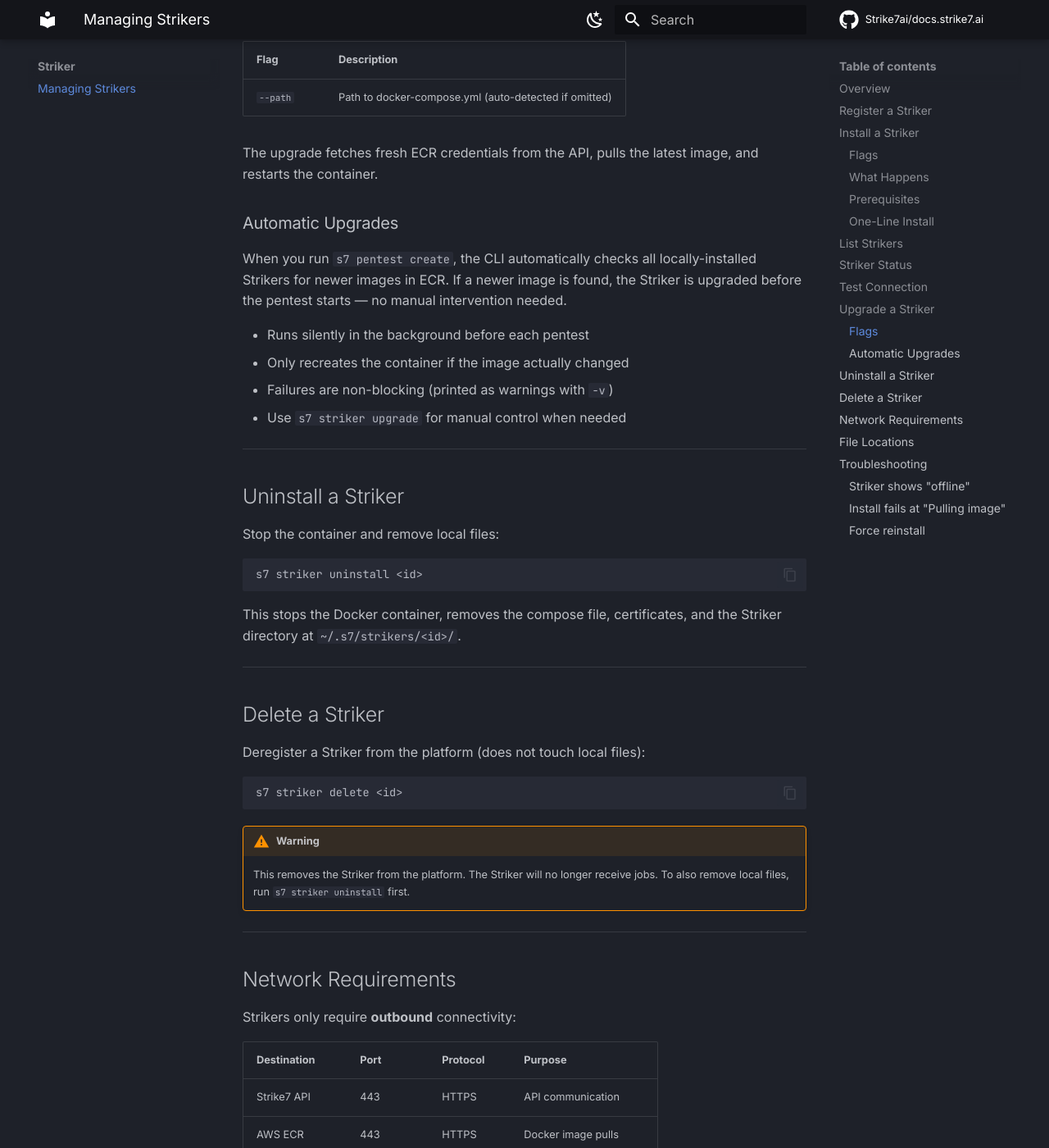
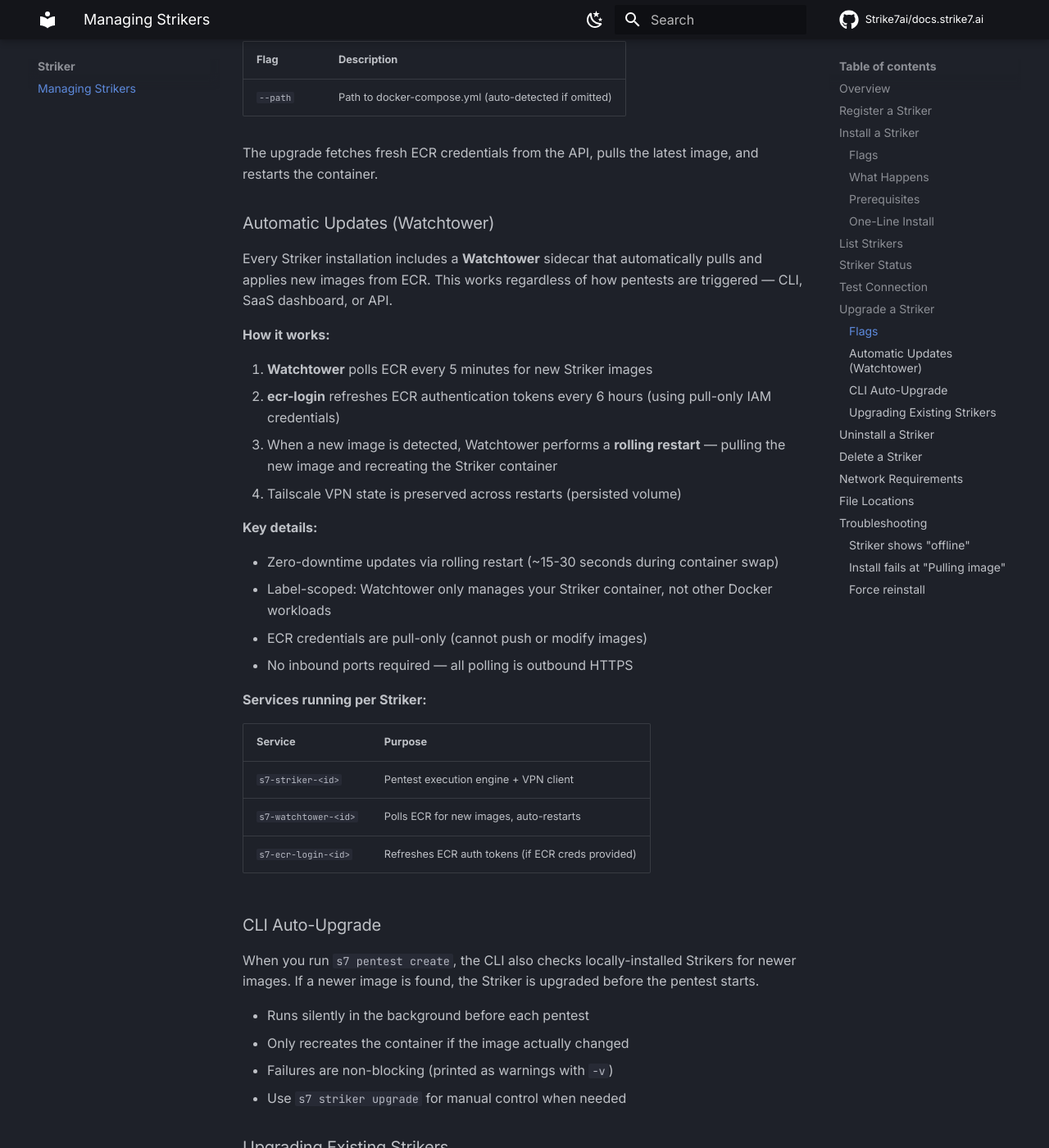
Before and after one commit to Strike7ai/docs.strike7.ai, an MkDocs documentation site: the page built from docs/striker.md, in a window 1280 px wide and 1400 px high, scrolled down 3527 px. Shown: the whole window at 82% size. Built offline with MkDocs 1.6.1 and Material for MkDocs 9.7.7, drawn with Linux system fonts in a browser that asks for light colours; comment, search, counter and statistics services are not loaded; some of the changed text lies outside the part shown.

Commit message:
docs: add Watchtower auto-update section to Striker guide
Document automatic image updates via Watchtower sidecar, ECR
credential refresh, and upgrade path for existing installations.

Co-Authored-By: Claude Opus 4.6 <noreply@anthropic.com>

```diff
--- a/docs/striker.md
+++ b/docs/striker.md
@@ -156,14 +156,44 @@ s7 striker upgrade <id>
 
 The upgrade fetches fresh ECR credentials from the API, pulls the latest image, and restarts the container.
 
-### Automatic Upgrades
+### Automatic Updates (Watchtower)
 
-When you run `s7 pentest create`, the CLI automatically checks all locally-installed Strikers for newer images in ECR. If a newer image is found, the Striker is upgraded before the pentest starts — no manual intervention needed.
+Every Striker installation includes a **Watchtower** sidecar that automatically pulls and applies new images from ECR. This works regardless of how pentests are triggered — CLI, SaaS dashboard, or API.
+
+**How it works:**
+
+1. **Watchtower** polls ECR every 5 minutes for new Striker images
+2. **ecr-login** refreshes ECR authentication tokens every 6 hours (using pull-only IAM credentials)
+3. When a new image is detected, Watchtower performs a **rolling restart** — pulling the new image and recreating the Striker container
+4. Tailscale VPN state is preserved across restarts (persisted volume)
+
+**Key details:**
+
+- Zero-downtime updates via rolling restart (~15-30 seconds during container swap)
+- Label-scoped: Watchtower only manages your Striker container, not other Docker workloads
+- ECR credentials are pull-only (cannot push or modify images)
+- No inbound ports required — all polling is outbound HTTPS
+
+**Services running per Striker:**
+
+| Service | Purpose |
+|---------|---------|
+| `s7-striker-<id>` | Pentest execution engine + VPN client |
+| `s7-watchtower-<id>` | Polls ECR for new images, auto-restarts |
+| `s7-ecr-login-<id>` | Refreshes ECR auth tokens (if ECR creds provided) |
+
+### CLI Auto-Upgrade
+
+When you run `s7 pentest create`, the CLI also checks locally-installed Strikers for newer images. If a newer image is found, the Striker is upgraded before the pentest starts.
 
 - Runs silently in the background before each pentest
 - Only recreates the container if the image actually changed
 - Failures are non-blocking (printed as warnings with `-v`)
 - Use `s7 striker upgrade` for manual control when needed
+
+### Upgrading Existing Strikers
+
+If you installed a Striker before auto-update was available, running `s7 striker upgrade <id>` will automatically add the Watchtower sidecar to your installation.
 
 ---
 
```
